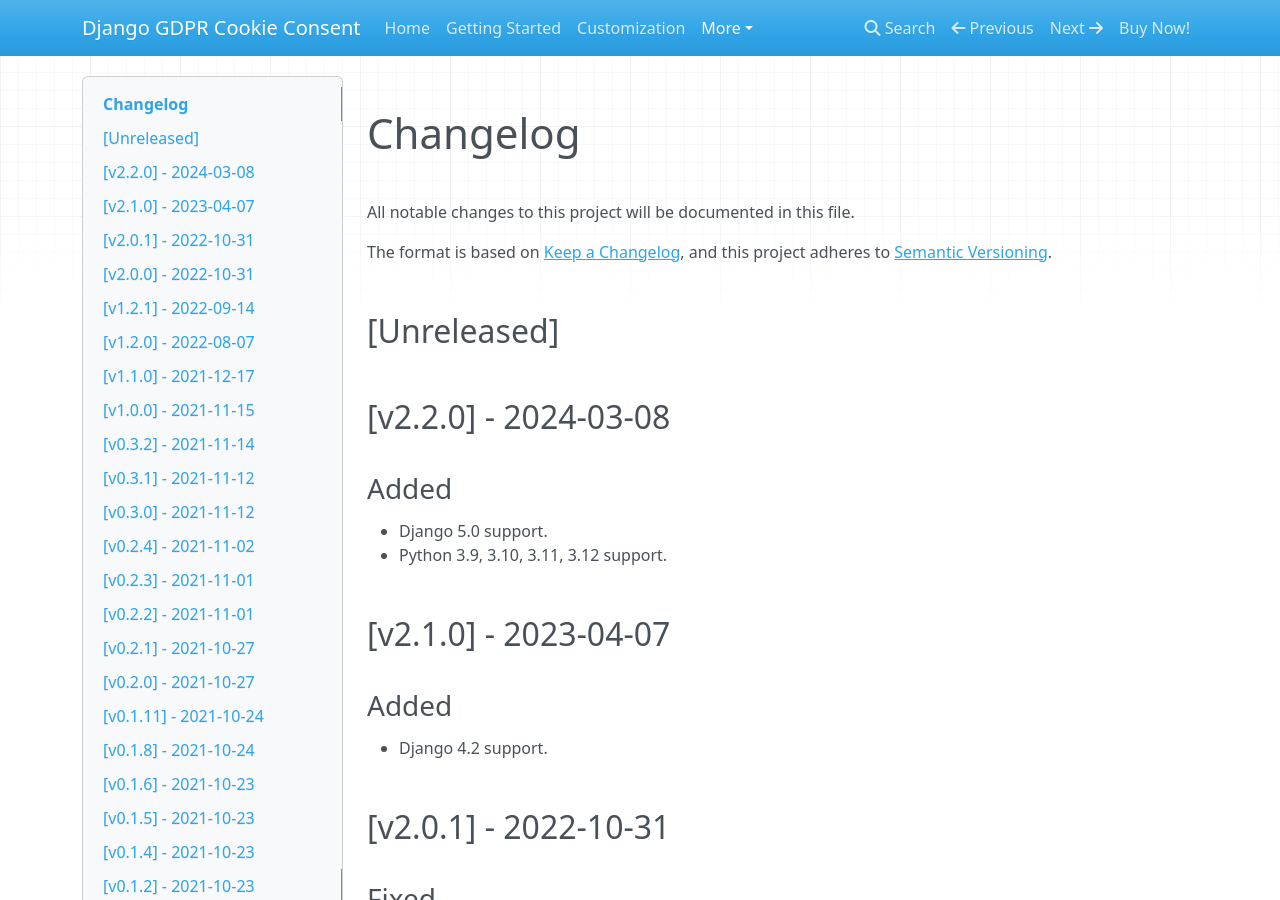
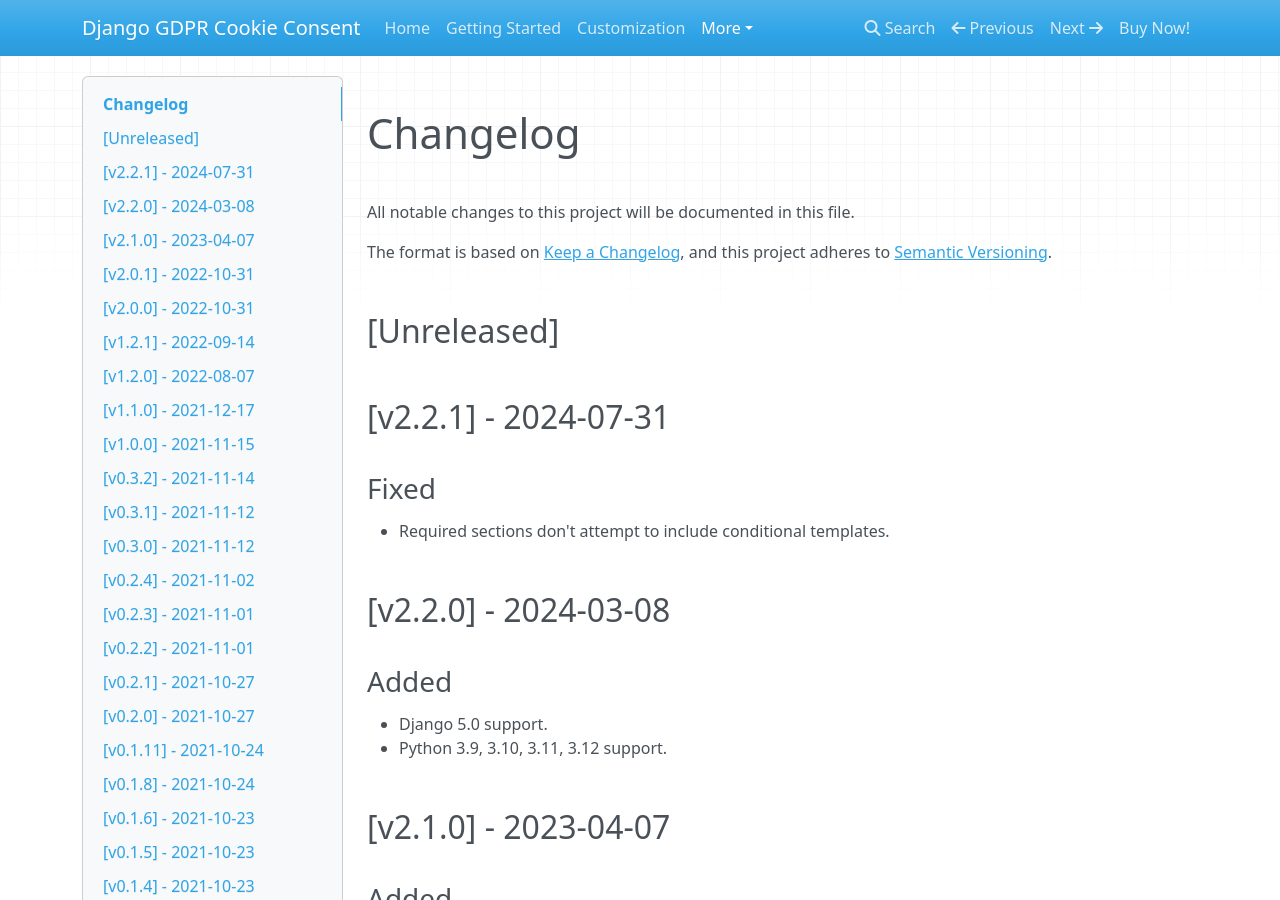
Before and after one commit to websightful/django-gdpr-cookie-consent-docs, an MkDocs documentation site: the page built from src/CHANGELOG.md, in a window 1280 px wide and 900 px high. Built offline with MkDocs 1.6.1, drawn with Linux system fonts in a browser that asks for light colours; nearby versions of some CDN libraries.

Commit message:
📝 v.2.2.1

````diff
--- a/docs/getting-started/index.html
+++ b/docs/getting-started/index.html
@@ -123,13 +123,13 @@
 <p>Create a directory <code>private_wheels/</code> in your project's repository and add the wheel file of the app there.</p>
 <p>Link to this file in your <code>requirements.txt</code>:</p>
 <pre><code>Django==5.0
-file:./private_wheels/django_gdpr_cookie_consent-2.2.0-py2.py3-none-any.whl
+file:./private_wheels/django_gdpr_cookie_consent-2.2.1-py2.py3-none-any.whl
 </code></pre>
 <p>Install the pip requirements from the <code>requirements.txt</code> file into your project's virtual environment:</p>
 <pre><code class="language-shell">(venv)$ pip install -r requirements.txt
 </code></pre>
 <p>Alternatively to start quickly, install the wheel file into your Django project's virtual environment right from the shell:</p>
-<pre><code class="language-shell">(venv)$ pip install /path/to/django_gdpr_cookie_consent-2.2.0-py2.py3-none-any.whl
+<pre><code class="language-shell">(venv)$ pip install /path/to/django_gdpr_cookie_consent-2.2.1-py2.py3-none-any.whl
 </code></pre>
 <h3 id="2-add-the-app-to-installed_apps-of-your-project-settings">2. Add the app to INSTALLED_APPS of your project settings</h3>
 <pre><code class="language-python">INSTALLED_APPS = [
--- a/docs/index.html
+++ b/docs/index.html
@@ -191,7 +191,7 @@
 </tr>
 <tr>
 <td>Latest package version</td>
-<td>2.2.0</td>
+<td>2.2.1</td>
 </tr>
 </tbody>
 </table>
@@ -317,5 +317,5 @@
 
 <!--
 MkDocs version : 1.3.1
-Build Date UTC : 2024-03-08 14:41:19.191526+00:00
+Build Date UTC : 2024-07-31 09:06:41.416709+00:00
 -->
--- a/src/CHANGELOG.md
+++ b/src/CHANGELOG.md
@@ -10,6 +10,13 @@
 
 [Unreleased]
 ------------
+
+[v2.2.1] - 2024-07-31
+------------------
+
+### Fixed
+
+- Required sections don't attempt to include conditional templates.
 
 [v2.2.0] - 2024-03-08
 ------------------
--- a/src/getting-started.md
+++ b/src/getting-started.md
@@ -12,7 +12,7 @@
 
 ```
 Django==5.0
-file:./private_wheels/django_gdpr_cookie_consent-2.2.0-py2.py3-none-any.whl
+file:./private_wheels/django_gdpr_cookie_consent-2.2.1-py2.py3-none-any.whl
 ```
 
 Install the pip requirements from the `requirements.txt` file into your project's virtual environment:
@@ -24,7 +24,7 @@
 Alternatively to start quickly, install the wheel file into your Django project's virtual environment right from the shell:
 
 ```shell
-(venv)$ pip install /path/to/django_gdpr_cookie_consent-2.2.0-py2.py3-none-any.whl
+(venv)$ pip install /path/to/django_gdpr_cookie_consent-2.2.1-py2.py3-none-any.whl
 ```
 
 
````
Also changed, not shown: docs/changelog/index.html (+19 -10 lines), docs/sitemap.xml (+6 -6 lines), src/index.md (+1 -1 lines), docs/search/search_index.json, 1 other file.
